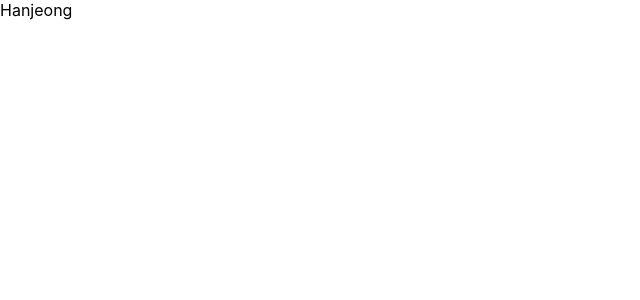
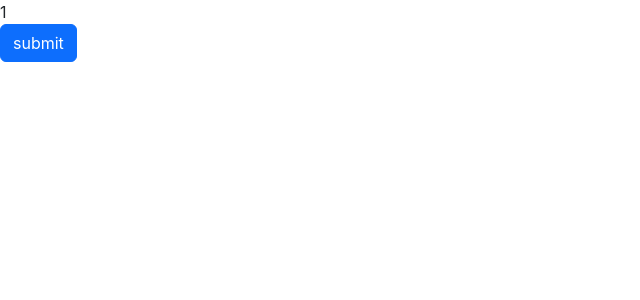
Before and after one commit to HanJeongSeol/inflearn_react_projectlearn, a React (Create React App) app in the folder react-basic/: page / in a window 1280 px wide. Shown: the top 300 px of the page, without its empty margins (0-640 px from the left). Built offline with nearby package versions, Linux system fonts and the light colour scheme.

Commit message:
Section1
섹션1

```diff
--- a/react-basic/public/index.html
+++ b/react-basic/public/index.html
@@ -5,10 +5,7 @@
         <link rel="icon" href="%PUBLIC_URL%/favicon.ico" />
         <meta name="viewport" content="width=device-width, initial-scale=1" />
         <meta name="theme-color" content="#000000" />
-    <meta
-      name="description"
-      content="Web site created using create-react-app"
-    />
+        <meta name="description" content="Web site created using create-react-app" />
         <link rel="apple-touch-icon" href="%PUBLIC_URL%/logo192.png" />
         <!--
       manifest.json provides metadata used when your web app is installed on a
@@ -24,6 +21,12 @@
       work correctly both with client-side routing and a non-root public URL.
       Learn how to configure a non-root public URL by running `npm run build`.
     -->
+        <link
+            href="https://cdn.jsdelivr.net/npm/bootstrap@5.3.0-alpha3/dist/css/bootstrap.min.css"
+            rel="stylesheet"
+            integrity="sha384-KK94CHFLLe+nY2dmCWGMq91rCGa5gtU4mk92HdvYe+M/SXH301p5ILy+dN9+nJOZ"
+            crossorigin="anonymous"
+        />
         <title>React App</title>
     </head>
     <body>
@@ -38,6 +41,5 @@
 
       To begin the development, run `npm start` or `yarn start`.
       To create a production bundle, use `npm run build` or `yarn build`.
-    -->
-  </body>
+    --></body>
 </html>
--- a/react-basic/src/App.js
+++ b/react-basic/src/App.js
@@ -1,4 +1,21 @@
+import { useState } from "react"
+
 function App() {
-    return <div>Hanjeong</div>
+    // [state, 함수]= useState(state 초기값))
+    const [number, setNumber] = useState(1)
+
+    const double = () => {
+        const doubleNumber = number * 2
+        setNumber((prevState) => prevState * 2)
+        setNumber((prevState) => prevState * 2)
+    }
+    return (
+        <>
+            <div>{number}</div>
+            <button className="btn btn-primary" onClick={double}>
+                submit
+            </button>
+        </>
+    )
 }
 export default App
```
Lines whose indentation alone changed are shown as unchanged.
